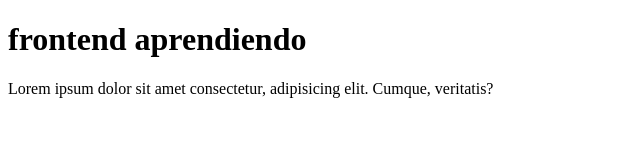
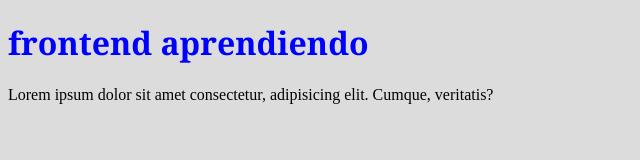
Before and after one commit to SergioCalbo/ap-frontEnd, a plain HTML site: page index.html in a window 1280 px wide. Shown: the whole page, without its empty margins (0-640 px from the left). Drawn offline with Linux system fonts and the light colour scheme.

Commit message:
Doy formato

```diff
--- a/index.html
+++ b/index.html
@@ -4,6 +4,7 @@
     <meta charset="UTF-8">
     <meta http-equiv="X-UA-Compatible" content="IE=edge">
     <meta name="viewport" content="width=device-width, initial-scale=1.0">
+    <link rel="stylesheet" href="style.css">
     <title>frontend</title>
 </head>
 <body>
--- a/style.css
+++ b/style.css
@@ -0,0 +1,8 @@
+h1 {
+    font: size 2rem; ;
+    color: blue;
+    font-family: Georgia, 'Times New Roman', Times, serif;
+}
+body {
+    background-color: gainsboro;
+}
```
